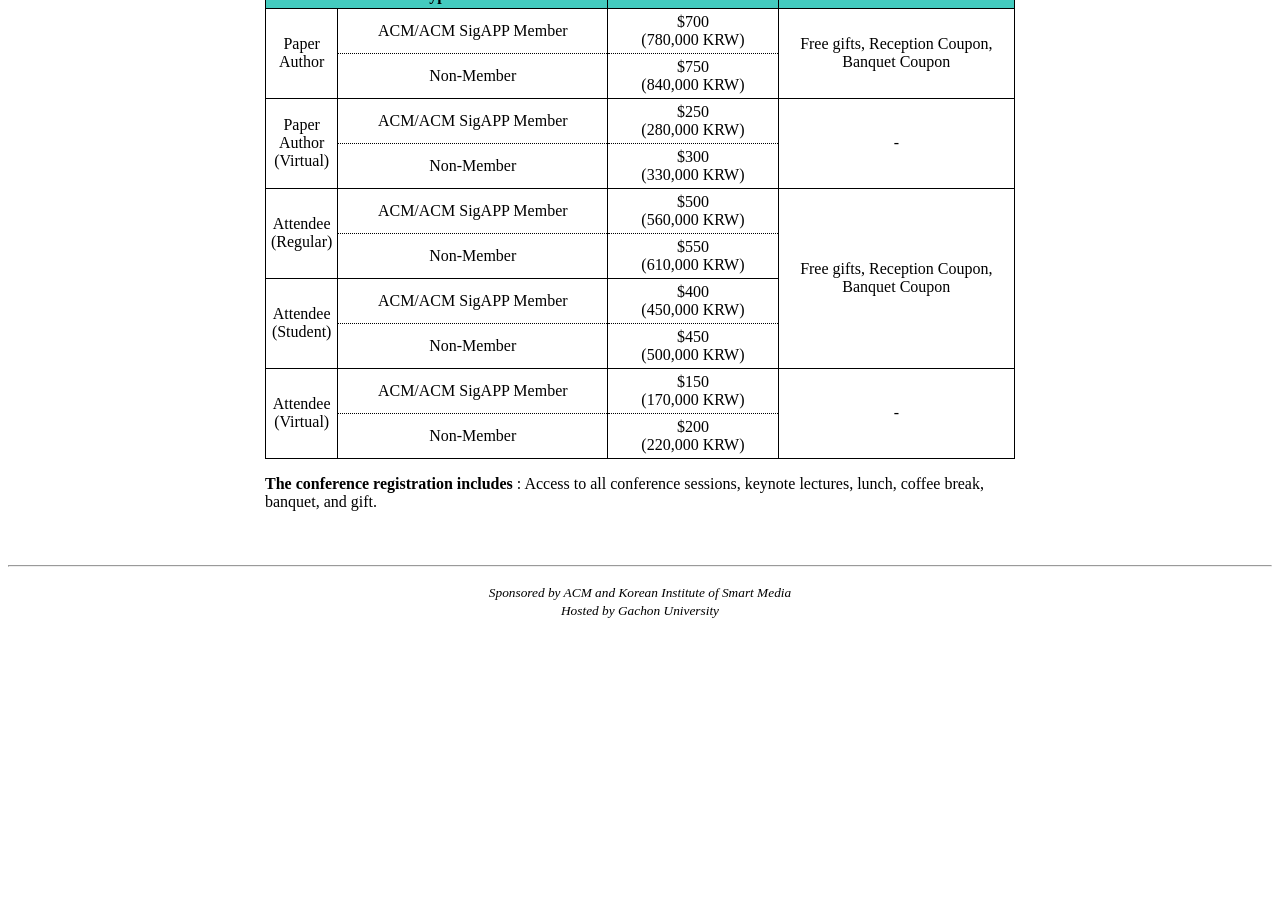
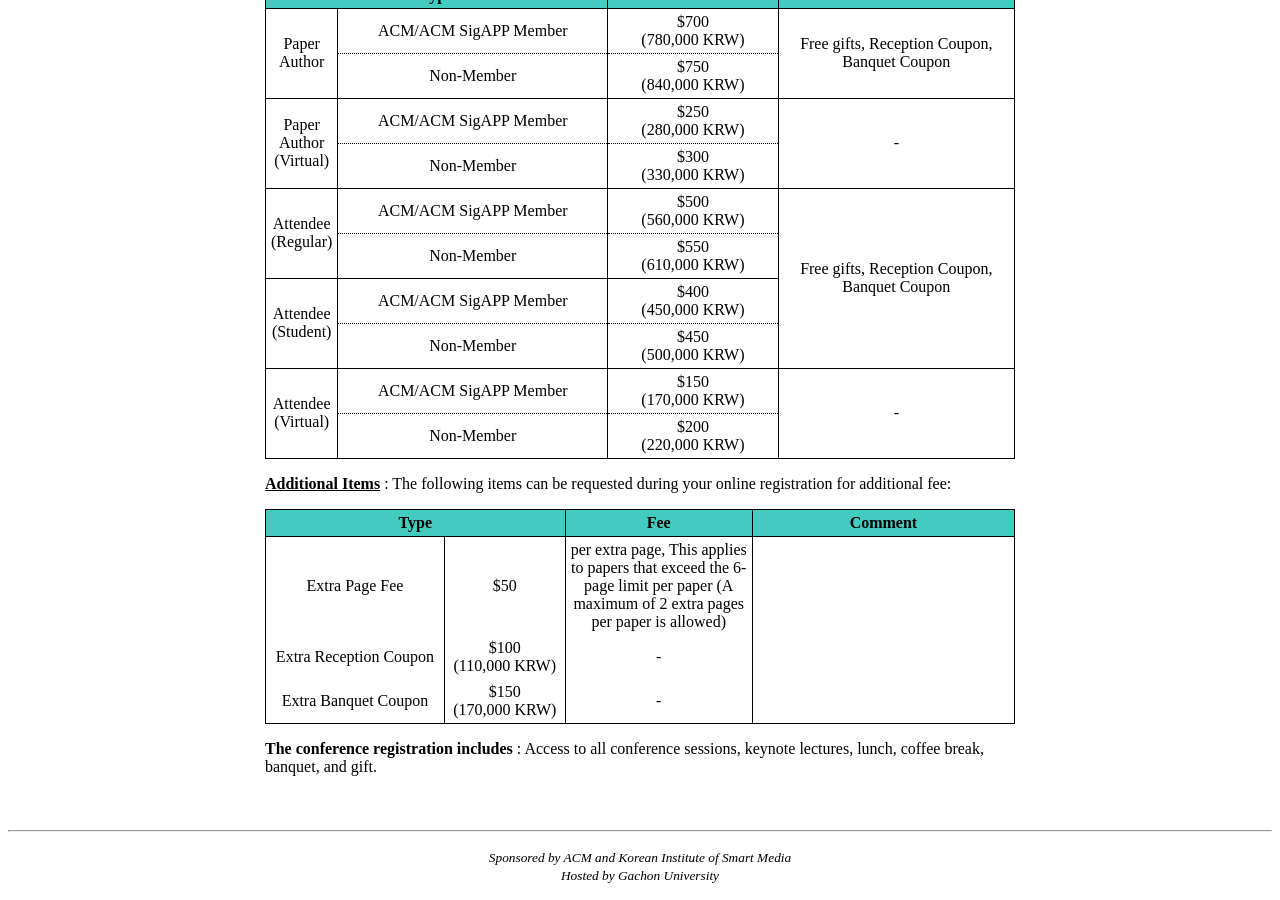
Before and after one commit to icea-conf/2020, a Jekyll site: the page built from registration/index.html, in a window 1280 px wide and 900 px high, scrolled down 2276 px. Built offline with Jekyll 4.4.1, drawn with Linux system fonts in a browser that asks for light colours; before the commit the page ends 2911 px from its top, so only the background shows below that.

Commit message:
Update index.html

```diff
--- a/registration/index.html
+++ b/registration/index.html
@@ -316,6 +316,58 @@ title: ICEA 2020
                     </tbody>
                </table>
                </center>
+
+               <p><u><b>Additional Items</b></u><a> : The following items can be requested during your online registration for additional fee:</p>
+               <center>
+               <table class="tlayout2" cellspacing="0">
+                    <tbody style="text-align: center">
+                         <tr>
+                              <td class="theader" width="40%" colspan="2">
+                                   <b>Type</b>
+                              </td>
+                              <td class="theader" width="25%">
+                                   <b>Fee</b>
+                              </td>
+                              <td class="theader" width="35%">
+                                   <b>Comment</b>
+                              </td>
+                         </tr>
+                         <tr>
+                              <td class="tcontent1">
+                                   <a>Extra Page Fee</a>
+                              </td>
+                              <td class="tcontent1">
+                                   <a>$50</a>
+                              </td>
+                              <td class="tcontent1">
+                                   <a>per extra page, This applies to papers that exceed the 6-page limit per paper (A maximum of 2 extra pages per paper is allowed)</a>
+                              </td>
+                         </tr>
+                         <tr>
+                              <td class="tcontent1">
+                                   <a>Extra Reception Coupon</a>
+                              </td>
+                              <td class="tcontent1">
+                                   <a>$100<br>(110,000 KRW)</a>
+                              </td>
+                              <td class="tcontent1">
+                                   <a>-</a>
+                              </td>
+                         </tr>
+                         <tr>
+                              <td class="tcontent1">
+                                   <a>Extra Banquet Coupon</a>
+                              </td>
+                              <td class="tcontent1">
+                                   <a>$150<br>(170,000 KRW)</a>
+                              </td>
+                              <td class="tcontent1">
+                                   <a>-</a>
+                              </td>
+                         </tr>
+                    </tbody>
+               </table>
+               </center>
                <p><b>The conference registration includes</b> : Access to all conference sessions, keynote lectures, lunch, coffee break, banquet, and gift.</p>
           </div>
      </div>
```
